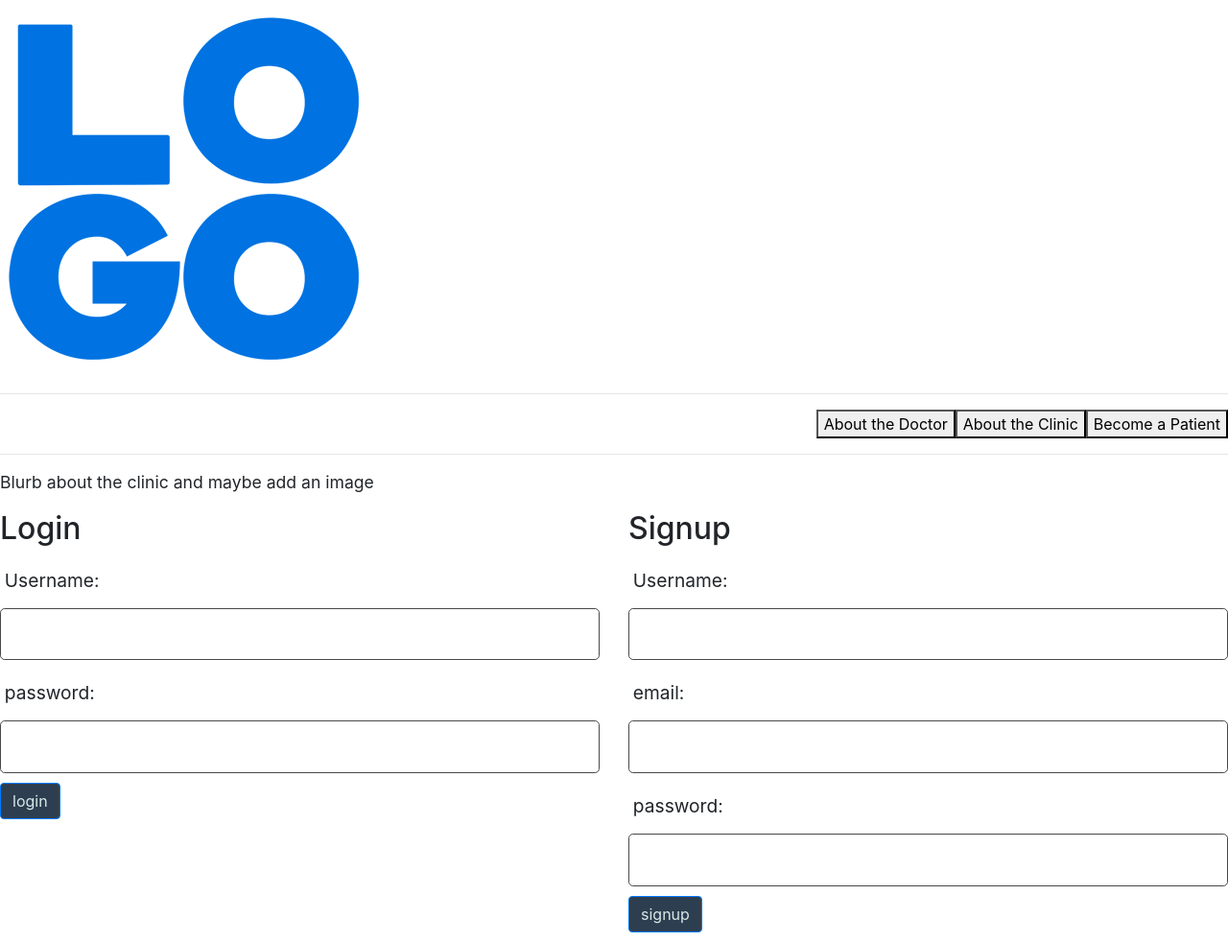
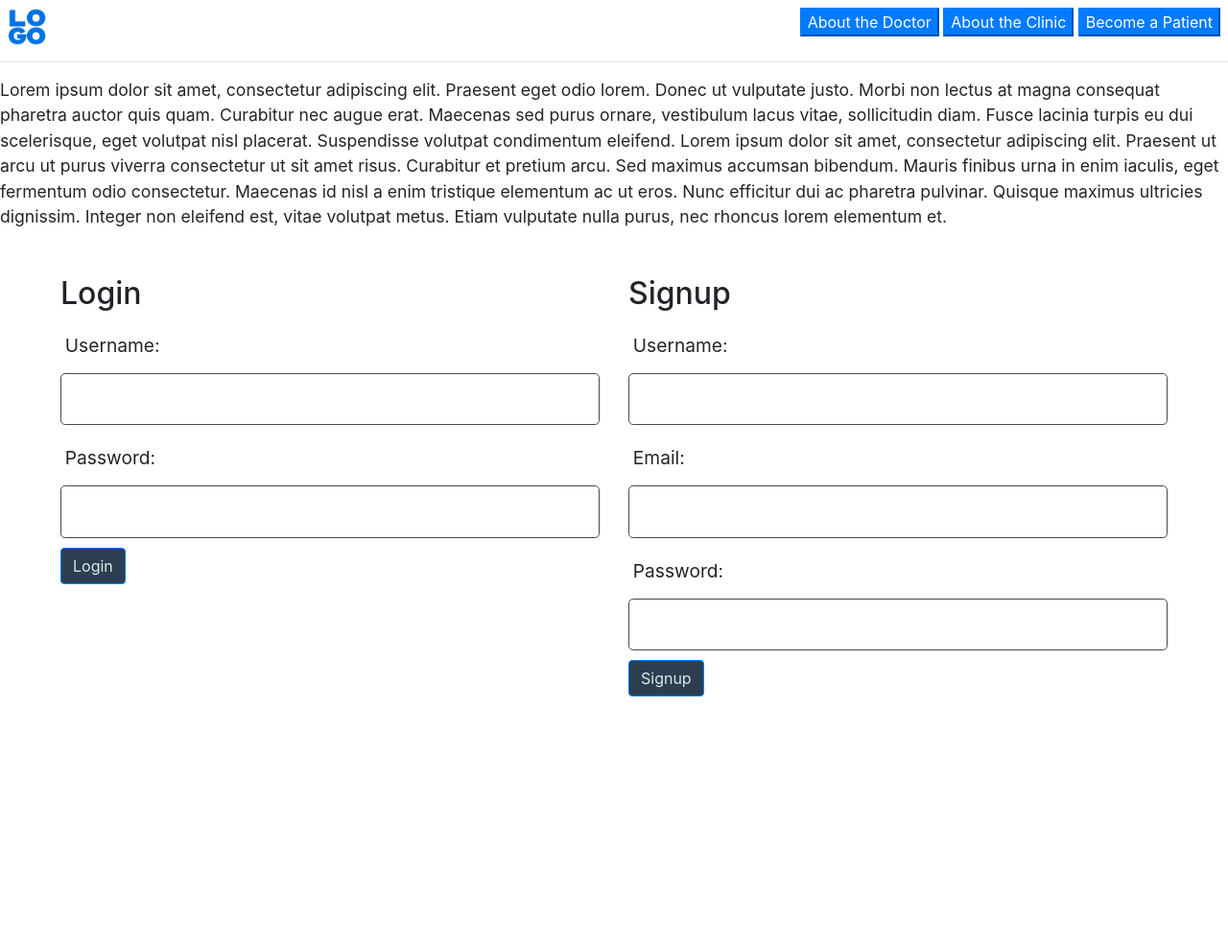
Before and after one commit to LeopoldoGurgel/Project2, a Node server app: page / in a window 1280 px wide. Shown: the whole page at 96% size. After the commit the page ends 726 px from the top, so only its background shows below. Run offline with Node 20, Linux system fonts and the light colour scheme; some libraries are stand-ins or nearby versions.

Commit message:
added styling and frontend buttons work

```diff
--- a/controllers/homeRoutes.js
+++ b/controllers/homeRoutes.js
@@ -77,7 +77,16 @@ router.get('/addappt', (req, res) => {
   res.render('addappt')
 });
 
-
-
+//global pages
+// no security
+router.get('/clinicInfo', (req, res) => {
+  res.render('globalNavPages/clinicInfo')
+});
+router.get('/doctorInfo', (req, res) => {
+  res.render('globalNavPages/docInfo')
+});
+router.get('/newPatient', (req, res) => {
+  res.render('globalNavPages/newPatient')
+});
 
 module.exports = router;
--- a/public/css/style.css
+++ b/public/css/style.css
@@ -0,0 +1,4 @@
+.logo {
+    width: 40px;
+    height: 40px;
+}
--- /dev/null
+++ b/public/js/siteNav.js
@@ -0,0 +1,17 @@
+const elements = [
+    document.getElementById('/'),
+    document.getElementById('/doctorInfo'),
+    document.getElementById('/clinicInfo'),
+    document.getElementById('/newPatient'),
+    document.getElementById('/drSearch'),
+    document.getElementById('/addappt'),
+    document.getElementById('/patientInfo'),
+
+]
+
+document.addEventListener('click', async (event) => {
+    event.preventDefault()
+    if (elements.includes(event.target)) {
+      document.location.replace(event.target.id);
+    };
+});
--- a/views/globalNavPages/clinicInfo.handlebars
+++ b/views/globalNavPages/clinicInfo.handlebars
@@ -0,0 +1,5 @@
+<h1>The Super Awesome Clinic</h1>
+
+<p> Lorem ipsum dolor sit amet, consectetur adipiscing elit. Praesent eget odio lorem. Donec ut vulputate justo. Morbi non lectus at magna consequat pharetra auctor quis quam. Curabitur nec augue erat. Maecenas sed purus ornare, vestibulum lacus vitae, sollicitudin diam. Fusce lacinia turpis eu dui scelerisque, eget volutpat nisl placerat. Suspendisse volutpat condimentum eleifend.
+
+Lorem ipsum dolor sit amet, consectetur adipiscing elit. Praesent ut arcu ut purus viverra consectetur ut sit amet risus. Curabitur et pretium arcu. Sed maximus accumsan bibendum. Mauris finibus urna in enim iaculis, eget fermentum odio consectetur. Maecenas id nisl a enim tristique elementum ac ut eros. Nunc efficitur dui ac pharetra pulvinar. Quisque maximus ultricies dignissim. Integer non eleifend est, vitae volutpat metus. Etiam vulputate nulla purus, nec rhoncus lorem elementum et. </p>
--- a/views/globalNavPages/newPatient.handlebars
+++ b/views/globalNavPages/newPatient.handlebars
@@ -0,0 +1,5 @@
+<h1>Become a Patient Today!</h1>
+
+<p>If you are interested in becoming a patient of our clinic please send the following information to this address info@clinic.com:
+    name, email, address
+</p>
--- a/views/homepage.handlebars
+++ b/views/homepage.handlebars
@@ -1,24 +1,26 @@
 <p>
-    Blurb about the clinic and maybe add an image
+     Lorem ipsum dolor sit amet, consectetur adipiscing elit. Praesent eget odio lorem. Donec ut vulputate justo. Morbi non lectus at magna consequat pharetra auctor quis quam. Curabitur nec augue erat. Maecenas sed purus ornare, vestibulum lacus vitae, sollicitudin diam. Fusce lacinia turpis eu dui scelerisque, eget volutpat nisl placerat. Suspendisse volutpat condimentum eleifend.
+
+Lorem ipsum dolor sit amet, consectetur adipiscing elit. Praesent ut arcu ut purus viverra consectetur ut sit amet risus. Curabitur et pretium arcu. Sed maximus accumsan bibendum. Mauris finibus urna in enim iaculis, eget fermentum odio consectetur. Maecenas id nisl a enim tristique elementum ac ut eros. Nunc efficitur dui ac pharetra pulvinar. Quisque maximus ultricies dignissim. Integer non eleifend est, vitae volutpat metus. Etiam vulputate nulla purus, nec rhoncus lorem elementum et.
 </p>
 
 {{!-- Login/Sign up form --}}
 
-<div class="row">
+<div class="row m-5">
   <div class="col-md-6">
     <h2>Login</h2>
 
-    <form class="form login-form">
+    <form class="form login-form=">
       <div class="form-group">
         <label for="login-user">Username:</label>
         <input class="form-input" type="text" id="login-user" />
       </div>
       <div class="form-group">
-        <label for="login-password">password:</label>
+        <label for="login-password">Password:</label>
         <input class="form-input" type="password" id="login-password" />
       </div>
       <div class="form-group">
-        <button class="btn btn-primary" type="submit">login</button>
+        <button class="btn btn-primary" type="submit">Login</button>
       </div>
     </form>
   </div>
@@ -31,15 +33,15 @@
         <input class="form-input" type="text" id="signup-user" />
       </div>
       <div class="form-group">
-        <label for="signup-email">email:</label>
+        <label for="signup-email">Email:</label>
         <input class="form-input" type="text" id="signup-email" />
       </div>
       <div class="form-group">
-        <label for="signup-password">password:</label>
+        <label for="signup-password">Password:</label>
         <input class="form-input" type="password" id="signup-password" />
       </div>
       <div class="form-group">
-        <button class="btn btn-primary" type="submit">signup</button>
+        <button class="btn btn-primary" type="submit">Signup</button>
       </div>
     </form>
   </div>
--- a/views/layouts/main.handlebars
+++ b/views/layouts/main.handlebars
@@ -1,39 +1,57 @@
 <!DOCTYPE html>
 <html lang="en">
+
 <head>
     <meta charset="UTF-8">
     <meta name="viewport" content="width=device-width, initial-scale=1.0">
     <title>Dr. tracker</title>
     {{!-- style normalizer, bootstrap, and custom styles --}}
     <link rel="stylesheet" href="/css/jass.css">
-  <link rel="stylesheet" href="https://cdn.jsdelivr.net/npm/bootstrap@4.3.1/dist/css/bootstrap.min.css" integrity="sha384-ggOyR0iXCbMQv3Xipma34MD+dH/1fQ784/j6cY/iJTQUOhcWr7x9JvoRxT2MZw1T" crossorigin="anonymous">
+    <link rel="stylesheet" href="https://cdn.jsdelivr.net/npm/bootstrap@4.3.1/dist/css/bootstrap.min.css"
+        integrity="sha384-ggOyR0iXCbMQv3Xipma34MD+dH/1fQ784/j6cY/iJTQUOhcWr7x9JvoRxT2MZw1T" crossorigin="anonymous">
     <link rel="stylesheet" href="/css/style.css">
 </head>
+
 <body>
     <header>
-    <div class="d-flex flex-row justify-content-between">
-    <img src="./../public/img/logo-social.png" alt="placeholder logo image">
-    {{!-- logout button --}}
+        {{!-- global site nav buttons --}}
+        <nav class="row d-flex flex-row justify-content-between m-2">
+            <div>
+            <img class="logo" id="/" src="img/logo-social.png" alt="placeholder logo image">
+            </div>
+            <div>
+            {{!-- global buttons are blue, doc buttons green, and patient buttons yellow--}}
+            <button class="btn-primary" id="/doctorInfo">About the Doctor</button>
+            <button class="btn-primary" id="/clinicInfo">About the Clinic</button>
+            <button class="btn-primary" id="/newPatient">Become a Patient</button>
+            {{!-- varriable buttons --}}
+            {{#if isDoc}}
+            <button class="btn-success" id="/drSearch">Doctor Search</button>
+            <button class="btn-success" id="/addappt">Add Appointment</button>
+            {{/if}}
             {{#if logged_in}}
-        <button id="logout">Logout</button>
+            <button class="btn-warning" id="/patientInfo">Patient Information</button>
+            <button class="btn-warning" id="logout">Logout</button>
             {{/if}}
             </div>
-    <hr/>
-        {{!-- general site nav buttons --}}
-    <nav class="d-flex flex-row justify-content-end">
-        <button id="aboutDoc">About the Doctor</button>
-        <button id="aboutClinic">About the Clinic</button>
-        <button id="becPatient">Become a Patient</button>
         </nav>
-    <hr/>
+        <hr />
     </header>
 
     {{{body}}}
-    <script src="https://code.jquery.com/jquery-3.3.1.slim.min.js" integrity="sha384-q8i/X+965DzO0rT7abK41JStQIAqVgRVzpbzo5smXKp4YfRvH+8abtTE1Pi6jizo" crossorigin="anonymous"></script>
-<script src="https://cdn.jsdelivr.net/npm/popper.js@1.14.7/dist/umd/popper.min.js" integrity="sha384-UO2eT0CpHqdSJQ6hJty5KVphtPhzWj9WO1clHTMGa3JDZwrnQq4sF86dIHNDz0W1" crossorigin="anonymous"></script>
-<script src="https://cdn.jsdelivr.net/npm/bootstrap@4.3.1/dist/js/bootstrap.min.js" integrity="sha384-JjSmVgyd0p3pXB1rRibZUAYoIIy6OrQ6VrjIEaFf/nJGzIxFDsf4x0xIM+B07jRM" crossorigin="anonymous"></script>
+    <script src="https://code.jquery.com/jquery-3.3.1.slim.min.js"
+        integrity="sha384-q8i/X+965DzO0rT7abK41JStQIAqVgRVzpbzo5smXKp4YfRvH+8abtTE1Pi6jizo"
+        crossorigin="anonymous"></script>
+    <script src="https://cdn.jsdelivr.net/npm/popper.js@1.14.7/dist/umd/popper.min.js"
+        integrity="sha384-UO2eT0CpHqdSJQ6hJty5KVphtPhzWj9WO1clHTMGa3JDZwrnQq4sF86dIHNDz0W1"
+        crossorigin="anonymous"></script>
+    <script src="https://cdn.jsdelivr.net/npm/bootstrap@4.3.1/dist/js/bootstrap.min.js"
+        integrity="sha384-JjSmVgyd0p3pXB1rRibZUAYoIIy6OrQ6VrjIEaFf/nJGzIxFDsf4x0xIM+B07jRM"
+        crossorigin="anonymous"></script>
 
-  <script src="./../../public/js/login.js"></script>
-  <script src="./../../public/js/logout.js"></script>
+    {{!-- <script src="./public/js/login.js"></script>
+    <script src="./js/logout.js"></script> --}}
+    <script src="./js/siteNav.js"></script>
 </body>
+
 </html>
--- a/views/patientInfo.handlebars
+++ b/views/patientInfo.handlebars
@@ -3,9 +3,9 @@
     <p id="general-info">Patient General Info</p>
 </div>
 {{#if isDoc}}
-<button id="doc-edit">Edit any field</button>
+<button class="btn-success" id="doc-edit">Edit any field</button>
 {{else}}
-<button id="gen-edit">Edit general info</button>
+<button class="btn-warning" id="gen-edit">Edit general info</button>
 {{/if}}
 <hr />
 
```
Also changed, not shown: views/addappt.handlebars (+6 -6 lines), views/globalNavPages/docInfo.handlebars (+9 -0 lines). Lines whose indentation alone changed are shown as unchanged.
